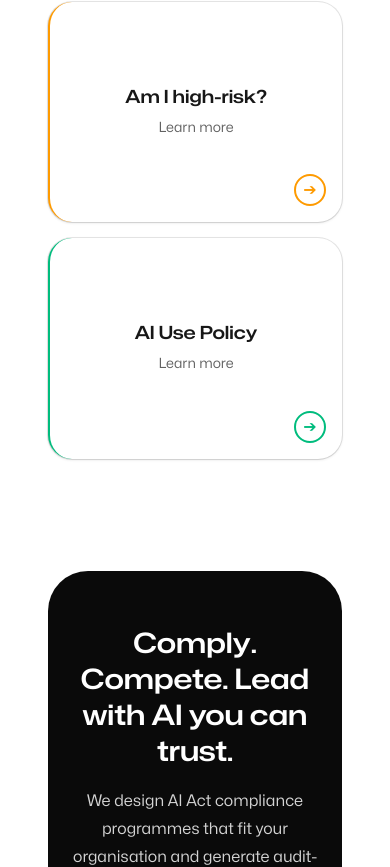
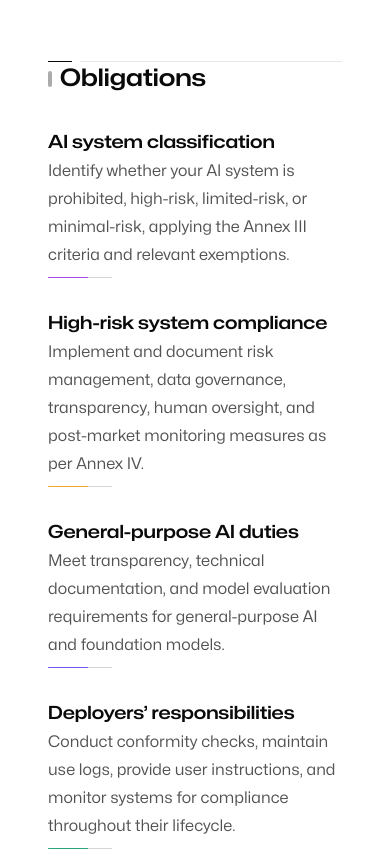
Before and after one commit to jhonadc/ConsultingCompany, a Next.js app: page /regulations/aiact in a window 390 px wide. Shown: the part 1280-2147 px from the top of the page. Built offline with nearby package versions, Linux system fonts and the light colour scheme; no server answers.

Commit message:
adjusted ai act design

```diff
--- a/src/app/regulations/aiact/page.jsx
+++ b/src/app/regulations/aiact/page.jsx
@@ -48,7 +48,7 @@ export function OurProcess() {
       <SectionIntro
         eyebrow="How we work"
         title="Turning complex EU rules into clear competitive advantage"
-        className="mt-24 sm:mt-32 lg:mt-40"
+        className="mt-24 sm:mt-10 lg:mt-40"
       >
         <p>
           Compliance should enable growth. We align legal, technical, and product teams
@@ -208,7 +208,7 @@ export function SpotlightTestimonial() {
 
 export default function AiActPage() {
   return (
-    <Container className="mt-24 sm:mt-32 lg:mt-20">
+    <Container className=" sm:mt-10 lg:mt-10">
       <BackButton />
 
       <div className="border-t-4 border-purple-500 pt-6">
@@ -231,7 +231,7 @@ export default function AiActPage() {
               Targeted, high-impact services to get you compliant fast.
             </p>
 
-            <div className="mt-6 grid grid-cols-1 gap-4 sm:grid-cols-3">
+            <div className="mt-6 grid grid-cols-1 gap-3 sm:grid-cols-3 sm:gap-4">
               {[
                 {
                   href: '/services/ai-literacy',
@@ -263,16 +263,16 @@ export default function AiActPage() {
                   href={href}
                   className={[
                     // base
-                    'group relative flex items-center justify-center text-center',
-                    'rounded-3xl ring-1 ring-neutral-950/10 shadow-sm',
+                    'group relative flex items-center justify-between sm:justify-center text-left sm:text-center',
+                    'rounded-3xl ring-1 ring-neutral-950/10 shadow-sm overflow-hidden',
                     'transition-all duration-300 hover:-translate-y-0.5 hover:shadow-md',
-                    // size
-                    'aspect-[4/3] px-6',
+                    // compact mobile size; restore aspect on sm+
+                    'h-24 px-4 py-4 sm:h-auto sm:aspect-[4/3] sm:px-6',
                     // surface
                     'bg-white',
                     // subtle tint layer
                     'after:pointer-events-none after:absolute after:inset-0',
-                    `after:${tint} after:opacity-60 after:rounded-3xl`,
+                    `after:${tint} after:opacity-50 after:rounded-3xl`,
                     // curved left accent (follows rounded corners)
                     'border-l-2', bar,
                     // hover ring color
@@ -281,20 +281,21 @@ export default function AiActPage() {
                     'focus:outline-none focus-visible:ring-2 focus-visible:ring-neutral-900/10',
                   ].join(' ')}
                 >
-                  <span className="relative z-10">
-                    <span className="block font-display text-lg sm:text-xl font-semibold text-neutral-900">
+                  <span className="relative z-10 max-w-[75%] sm:max-w-none">
+                    <span className="block font-display text-[15px] sm:text-xl font-semibold text-neutral-900">
                       {label}
                     </span>
-                    <span className="mt-1 block text-sm text-neutral-600 opacity-90">Learn more</span>
+                    <span className="mt-0.5 block text-sm text-neutral-600 opacity-90 sm:mt-1">Learn more</span>
                   </span>
 
                   {/* color-matched outline arrow chip */}
                   <span
                     aria-hidden
                     className={[
-                      'absolute bottom-4 right-4 z-10 inline-flex h-8 w-8 items-center justify-center',
+                      'absolute bottom-3 right-3 z-10 inline-flex h-7 w-7 items-center justify-center',
                       'rounded-full border-2 bg-transparent',
                       'transition-transform duration-300 group-hover:translate-x-0.5 group-hover:-translate-y-0.5',
+                      'sm:bottom-4 sm:right-4 sm:h-8 sm:w-8',
                       chip, // sets both border and arrow (via text color) to match the left bar
                     ].join(' ')}
                   >
@@ -307,85 +308,77 @@ export default function AiActPage() {
         </Container>
 
 
-
-
-        {/* CTA */}
-        <Container className="mt-28">
-          <div className="rounded-4xl bg-neutral-950 px-6 py-14 text-white sm:px-10 sm:py-16 lg:px-12 text-center">
-            <h2 className="font-display text-3xl font-semibold">Comply. Compete. Lead with AI you can trust.</h2>
-            <p className="mx-auto mt-4 max-w-2xl text-neutral-300">
-              We design AI Act compliance programmes that fit your organisation and generate
-              audit-ready proof you can stand behind.
-            </p>
-            <Link
-              href="/contact"
-              className="mt-6 inline-flex items-center justify-center rounded-full bg-white px-8 py-3 text-sm font-semibold text-neutral-900 shadow-sm transition hover:scale-105"
-            >
-              Talk to us
-            </Link>
-          </div>
-        </Container>
-        <OurProcess />
-
         {/* Obligations */}
-        <Container className="mt-20">
-          <Border />
-          <FadeIn className="mt-6 max-w-5xl">
-            <h2 className="font-display text-2xl mb-10 sm:text-3xl font-semibold text-neutral-950 text-left">
+        <Container id="obligations" className="mt-20">
+          <Border className="mt-2" />
+          <FadeIn className="mt-12 mx-auto max-w-6xl">
+            <h2 className="relative pl-3 font-display text-2xl sm:text-3xl font-semibold text-neutral-950 mb-8
+                   before:absolute before:left-0 before:top-1/2 before:h-4 before:w-1 before:-translate-y-1/2
+                   before:rounded before:bg-neutral-500/60">
               Obligations
             </h2>
+
             <ul className="space-y-8">
               <li>
                 <h3 className="font-display text-lg font-semibold text-neutral-950">
                   AI system classification
                 </h3>
-                <p className="text-neutral-600 text-sm">
+                <p className="text-neutral-600 text-base">
                   Identify whether your AI system is prohibited, high-risk, limited-risk, or
                   minimal-risk, applying the Annex III criteria and relevant exemptions.
                 </p>
-                <div className="h-1 w-16 bg-purple-700 mt-2"></div>
+                <div className="mt-2 h-px w-16 rounded bg-neutral-300">
+                  <span className="block h-px w-10 rounded bg-purple-600/70" />
+                </div>
               </li>
 
               <li>
                 <h3 className="font-display text-lg font-semibold text-neutral-950">
                   High-risk system compliance
                 </h3>
-                <p className="text-neutral-600 text-sm">
+                <p className="text-neutral-600 text-base">
                   Implement and document risk management, data governance, transparency,
                   human oversight, and post-market monitoring measures as per Annex IV.
                 </p>
-                <div className="h-1 w-16 bg-amber-500 mt-2"></div>
+                <div className="mt-2 h-px w-16 rounded bg-neutral-300">
+                  <span className="block h-px w-10 rounded bg-amber-500/80" />
+                </div>
               </li>
 
               <li>
                 <h3 className="font-display text-lg font-semibold text-neutral-950">
                   General-purpose AI duties
                 </h3>
-                <p className="text-neutral-600 text-sm">
+                <p className="text-neutral-600 text-base">
                   Meet transparency, technical documentation, and model evaluation requirements
                   for general-purpose AI and foundation models.
                 </p>
-                <div className="h-1 w-16 bg-indigo-600 mt-2"></div>
+                <div className="mt-2 h-px w-16 rounded bg-neutral-300">
+                  <span className="block h-px w-10 rounded bg-indigo-600/80" />
+                </div>
               </li>
 
               <li>
                 <h3 className="font-display text-lg font-semibold text-neutral-950">
                   Deployers’ responsibilities
                 </h3>
-                <p className="text-neutral-600 text-sm">
+                <p className="text-neutral-600 text-base">
                   Conduct conformity checks, maintain use logs, provide user instructions, and
                   monitor systems for compliance throughout their lifecycle.
                 </p>
-                <div className="h-1 w-16 bg-green-600 mt-2"></div>
+                <div className="mt-2 h-px w-16 rounded bg-neutral-300">
+                  <span className="block h-px w-10 rounded bg-emerald-600/80" />
+                </div>
               </li>
 
               <li>
-                <p className="text-neutral-600 font-bold text-md">And more, depending on role and risk tier</p>
+                <p className="text-neutral-700 font-medium text-base">
+                  And more, depending on role and risk tier
+                </p>
               </li>
             </ul>
           </FadeIn>
         </Container>
-
 
         {/* Why now */}
         <Container className="mt-20">
@@ -434,6 +427,27 @@ export default function AiActPage() {
         </Container>
 
 
+        {/* CTA */}
+        <Container className="mt-28">
+          <div className="rounded-4xl bg-neutral-950 px-6 py-14 text-white sm:px-10 sm:py-16 lg:px-12 text-center">
+            <h2 className="font-display text-3xl font-semibold">Comply. Compete. Lead with AI you can trust.</h2>
+            <p className="mx-auto mt-4 max-w-2xl text-neutral-300">
+              We design AI Act compliance programmes that fit your organisation and generate
+              audit-ready proof you can stand behind.
+            </p>
+            <Link
+              href="/contact"
+              className="mt-6 inline-flex items-center justify-center rounded-full bg-white px-8 py-3 text-sm font-semibold text-neutral-900 shadow-sm transition hover:scale-105"
+            >
+              Talk to us
+            </Link>
+          </div>
+        </Container>
+        <OurProcess />
+
+
+
+
         <BookingForm />
 
 
```
Also changed, not shown: src/app/about/page.jsx (+52 -21 lines), src/components/JhonathanCard.jsx (+55 -53 lines).
